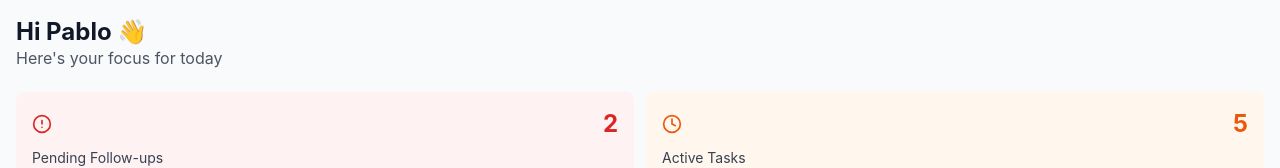
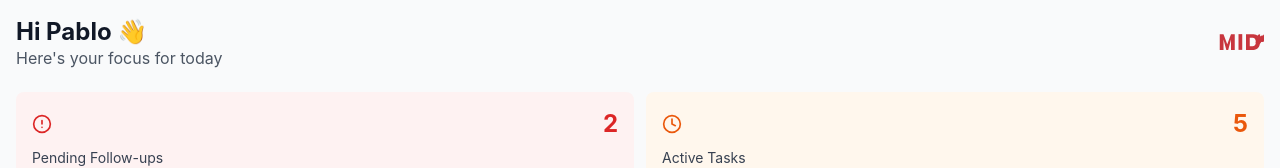
Before and after one commit to PabloVelazquez97/midi-project-dashboard, a React (Create React App) app: page / in a window 1280 px wide. Shown: the top 168 px of the page. Built offline with nearby package versions, Linux system fonts and the light colour scheme.

Commit message:
Add MIDI logo to dashboard header

```diff
--- a/src/App.js
+++ b/src/App.js
@@ -343,10 +343,18 @@ const ProjectDashboard = () => {
     <div className="p-4 pb-20">
       {/* Header */}
       <div className="mb-6">
-        <h1 className="text-2xl font-bold text-gray-900">Hi Pablo 👋</h1>
-        <p className="text-gray-600">Here's your focus for today</p>
-      </div>
-
+  <div className="flex items-center justify-between mb-4">
+    <div>
+      <h1 className="text-2xl font-bold text-gray-900">Hi Pablo 👋</h1>
+      <p className="text-gray-600">Here's your focus for today</p>
+    </div>
+    <img
+      src="/midi-project-dashboard/midi-logo.svg"
+      alt="MIDI Logo"
+      className="h-12 w-auto"
+    />
+  </div>
+</div>
       {/* Quick Stats */}
       <div className="grid grid-cols-2 gap-3 mb-6">
         <div className="bg-red-50 rounded-lg p-4">
```
